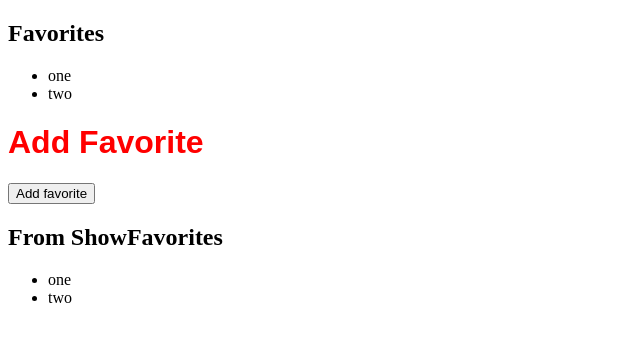
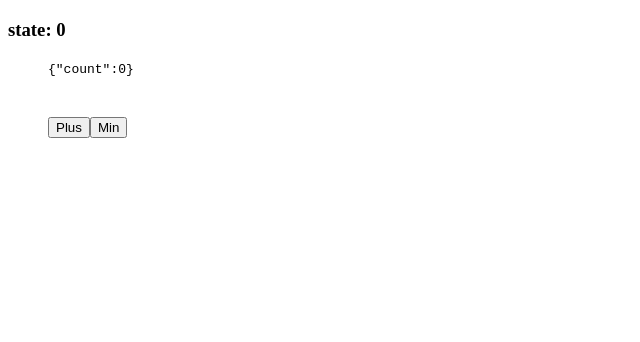
Before and after one commit to MaaikeBommerson/react-native, a React (Create React App) app: page / in a window 1280 px wide. Shown: the top 342 px of the page, without its empty margins (0-640 px from the left). Built offline with nearby package versions, Linux system fonts and the light colour scheme.

Commit message:
useReducer (#11)

```diff
--- a/src/App.js
+++ b/src/App.js
@@ -1,29 +1,33 @@
-import {useState} from "react"
-import FavoritesContext from './context/FavoritesContext'
-import AddFavorite from './components/AddFavorite'
-import ShowFavorites from './components/ShowFavorites'
+import { useState, useReducer} from 'react'
+
+const reducer = (state, action) => {
+  switch(action.type) {
+    case "increment": {
+        return({ count: state.count + action.payload.increment})
+    }
+    case "decrement": {
+      return({ count: state.count - action.payload.decrement})
+    }
+    default: return(state)
+  }
+}
 
 const App = () => {
-  const [favorites, setFavorites] = useState(["one", "two"])
-  const addFavorites = (fav) => {
-    setFavorites(favs => [...favs, fav])
-  }
+  const initialState = {count: 0}
+  const [state, dispatch] = useReducer(reducer, initialState)
 
   return (
-    <FavoritesContext.Provider value={{favorites, addFavorites}}>
-      <h2>Favorites</h2>
-      <ul>
-        {
-          favorites.map((item, index) => {
-            return(
-              <li key={index.toString()}>{item}</li>
-            )
-          })
-        }
-      </ul>
-      <AddFavorite />
-      <ShowFavorites />
-    </FavoritesContext.Provider>
+   <div>
+      <h3>state: {state.count}</h3>
+      <code style={{margin: 40}}>
+        {JSON.stringify(state)}
+      </code>
+      <div style={{padding:40}}>
+          <button onClick={() => dispatch({type: "increment", payload: {increment: 100}})}>Plus</button>
+          <button onClick={() => dispatch({type: "decrement", payload: {decrement: 50}})}>Min</button>
+
+      </div>
+   </div>
   )
 }
 
```
